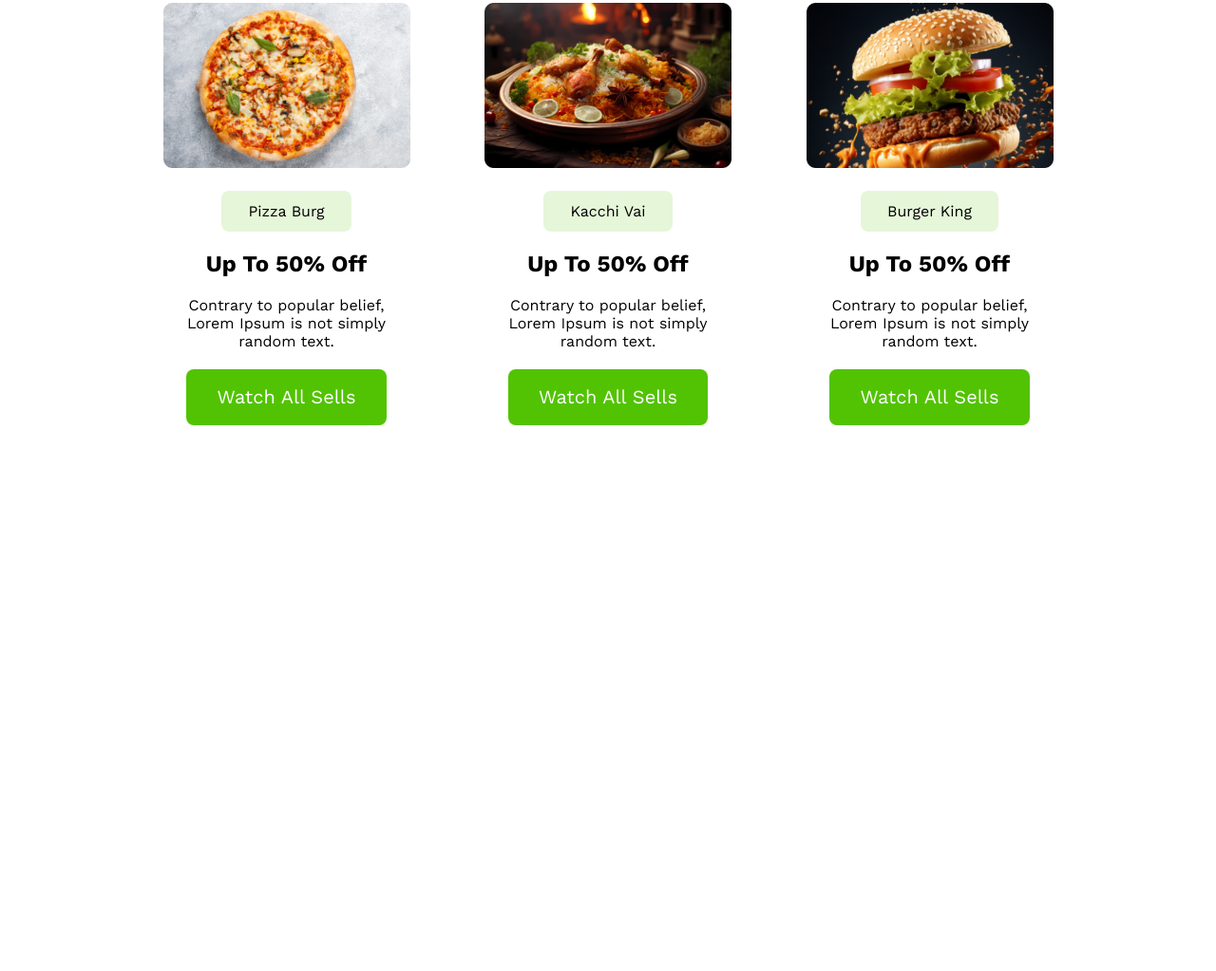
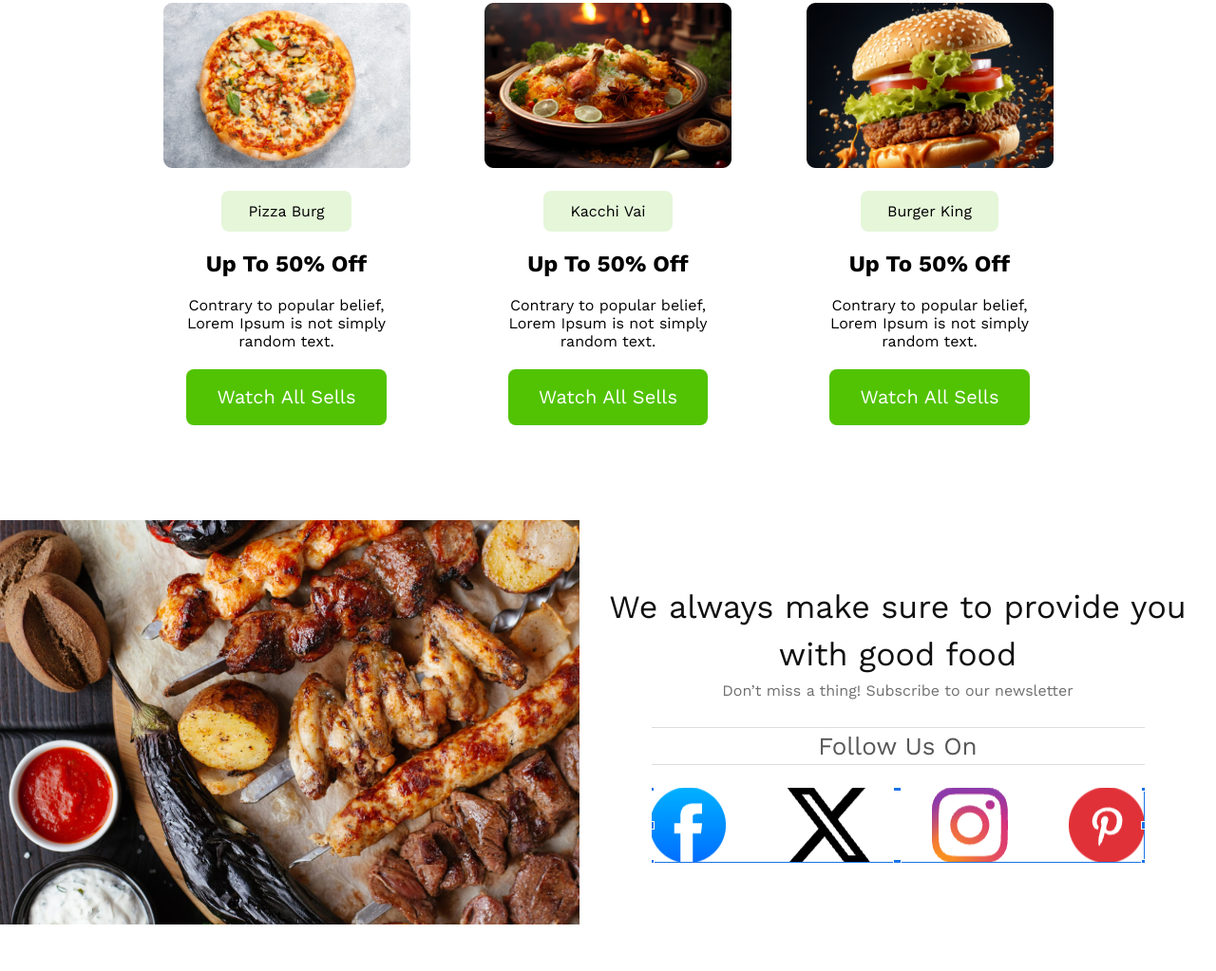
Before and after one commit to bitDig6/Food-Resturant, a plain HTML site: page Food-Resturant/index.html in a window 1280 px wide. Shown: the part 859-1882 px from the top of the page at 95% size. Before the commit the page ends 1407 px from the top, so only its background shows below. Drawn offline with nearby package versions, Linux system fonts and the light colour scheme.

Commit message:
added about us section, still incomplete

```diff
--- a/Food-Resturant/index.html
+++ b/Food-Resturant/index.html
@@ -57,7 +57,24 @@
                    <p>Contrary to popular belief, Lorem Ipsum is not simply random text.</p>
                    <button class="btn">Watch All Sells</button>
                 </div>
+            </div>
+        </div>
+    </section>
 
+    <section id="about-us">
+        <div class="about-image">
+            <img src="asset/foods.png" alt="About us image">
+        </div>
+        <div class="about-content">
+            <div class="texts">
+                <h1>We always make sure to provide you with good food</h1>
+                <p>Don’t miss a thing! Subscribe to our newsletter</p>
+            </div>
+            <div class="follow">
+                <p>Follow Us On</p>
+                <div class="social-icons">
+                    <img src="asset/social-icons.PNG" alt="Social Media">
+                </div>
             </div>
         </div>
     </section>
--- a/Food-Resturant/styles/styles.css
+++ b/Food-Resturant/styles/styles.css
@@ -121,3 +121,59 @@
     padding: 12px 28px 12px 28px;
     border-radius: 8px;
 }
+#about-us{
+    display: flex;
+    height: 475px;
+}
+#about-us .about-image{
+    width: 50%;
+}
+#about-us .about-image img{
+    width: 100%;
+}
+#about-us .about-content{
+    width: 50%;
+    display: flex;
+    flex-direction: column;
+    align-items: center;
+    padding: 66px 30px 50px 30px;
+    gap: 24px;
+}
+.texts h1{
+    /* We always make sure to provide you with good food */
+    color: rgb(16, 16, 16);
+    font-family: Work Sans;
+    font-size: 34px;
+    font-weight: 400;
+    line-height: 50px;
+    letter-spacing: 0%;
+    text-align: center;
+}
+.texts p{
+    color: rgb(16, 16, 16);
+    font-family: Work Sans;
+    font-size: 16px;
+    font-weight: 400;
+    line-height: 28px;
+    letter-spacing: 0%;
+    text-align: center;
+    opacity: 0.6;
+}
+.follow{
+    display: flex;
+    flex-direction: column;
+    gap: 24px;
+}
+.follow p{
+    color: rgb(16, 16, 16);
+    font-family: Work Sans;
+    font-size: 26px;
+    font-weight: 400;
+    line-height: 38px;
+    letter-spacing: 0%;
+    text-align: center;
+    opacity: 0.7;
+    box-sizing: border-box;
+    border-bottom: 1px solid rgba(16, 16, 16, 0.2);
+    border-top: 1px solid rgba(16, 16, 16, 0.2);
+}
```
Also changed, not shown: Food-Resturant/asset/social-icons.PNG (added).
